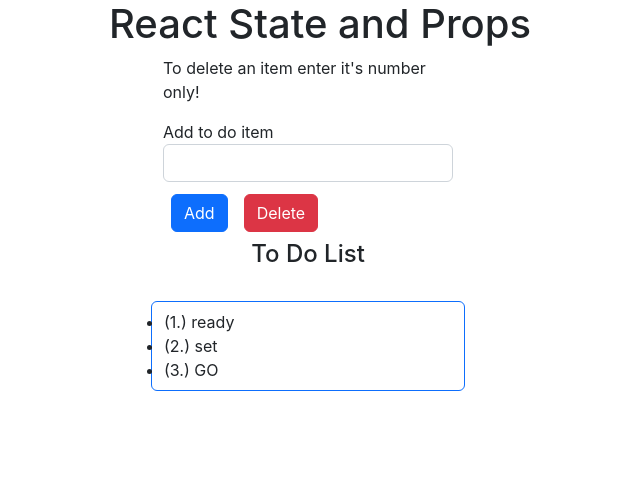
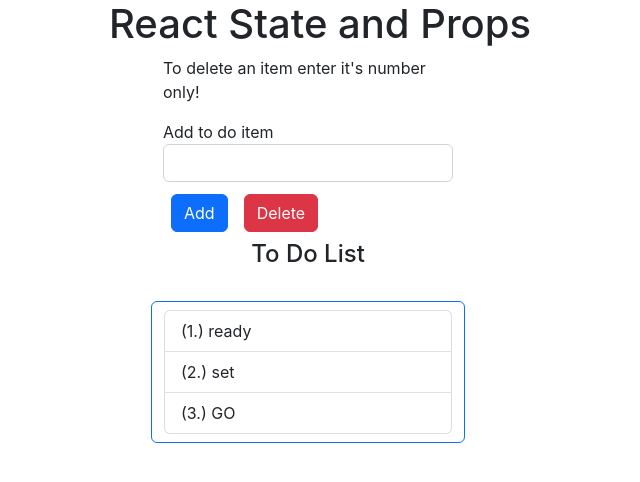
Before and after one commit to reidbraswell1/react-props-state, a React (Create React App) app: page / in a window 1280 px wide. Shown: the top 482 px of the page, without its empty margins (320-960 px from the left). Built offline with nearby package versions, Linux system fonts and the light colour scheme.

Commit message:
Adding bootstrap style

```diff
--- a/src/components/List.jsx
+++ b/src/components/List.jsx
@@ -1,6 +1,6 @@
 import { Component } from "react";
 
 const List = (props) => {
-    return (<li id={props.id}>{props.text}</li>);
+    return (<li className="list-group-item" id={props.id}>{props.text}</li>);
 }
 export default List;
```
